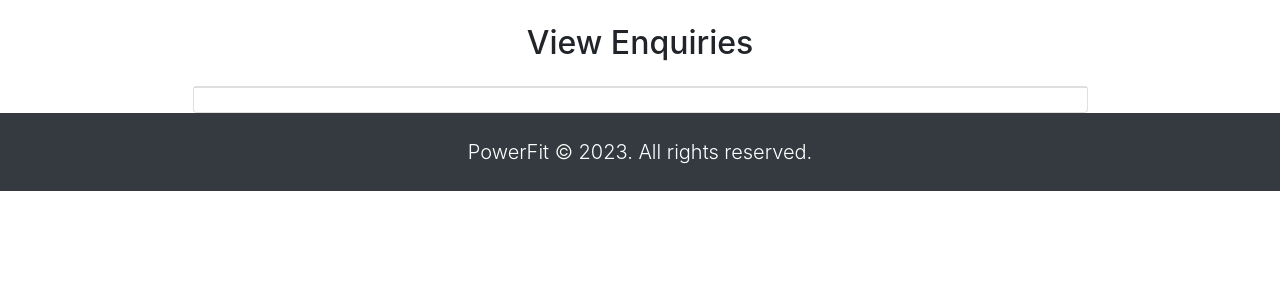
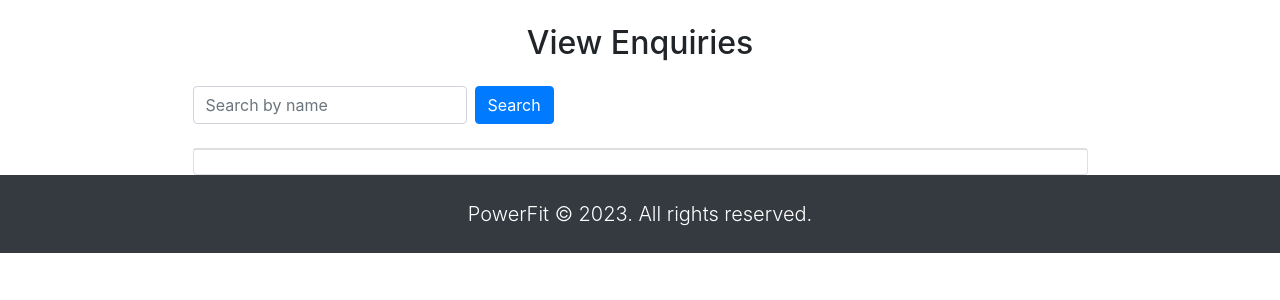
Before and after one commit to atharvapawar/Gym_Management_System, a Django app: page /view_enquirys/ in a window 1280 px wide. Shown: the part 76-376 px from the top of the page. Run offline with Django 5.2, Linux system fonts and the light colour scheme; data that the repository does not hold is empty; some libraries are stand-ins or nearby versions.

Commit message:
updated3

```diff
--- a/Clients/templates/Clientsapp/Viewing/view_enquiry.html
+++ b/Clients/templates/Clientsapp/Viewing/view_enquiry.html
@@ -7,13 +7,13 @@
     <div class="row">
         <div class="col-md-10 offset-md-1">
             <h2 class="text-center mb-4">View Enquiries</h2>
-            <!-- <form class="form-inline mb-4" action="" method="GET">
+            <form class="form-inline mb-4" action="" method="GET">
                 <div class="form-group mr-2">
                     <input type="text" name="enquiry_search" class="form-control"
                     placeholder="Search by name" value="">
                 </div>
                 <button type="submit" class="btn btn-primary">Search</button>
-            </form>    -->
+            </form>
             <div class="card">
                 <ul class="list-group list-group-flush">
                     {% for enquiry in enquiries %}
--- a/Clients/views.py
+++ b/Clients/views.py
@@ -143,3 +143,5 @@ def remove_from_enquiry(request, enquiry_id):
         return redirect('view_enquiry')
 
     return render(request, 'Clientsapp/Viewing/view_enquiry.html')
+
+################### Payment ###################
```
Also changed, not shown: Clients/templates/Clientsapp/Viewing/plan_view.html (line endings or trailing spaces).
